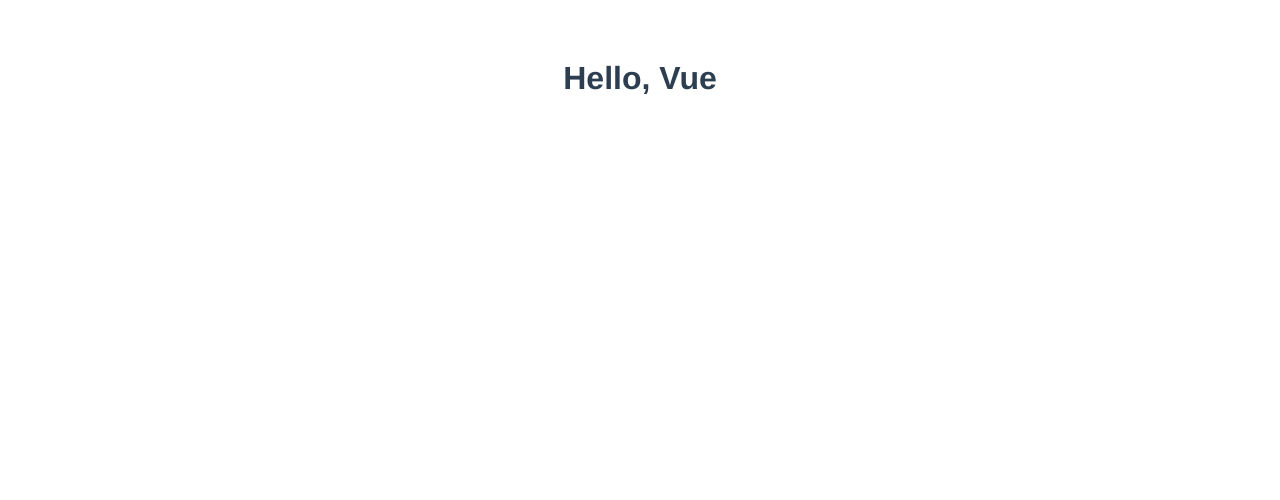
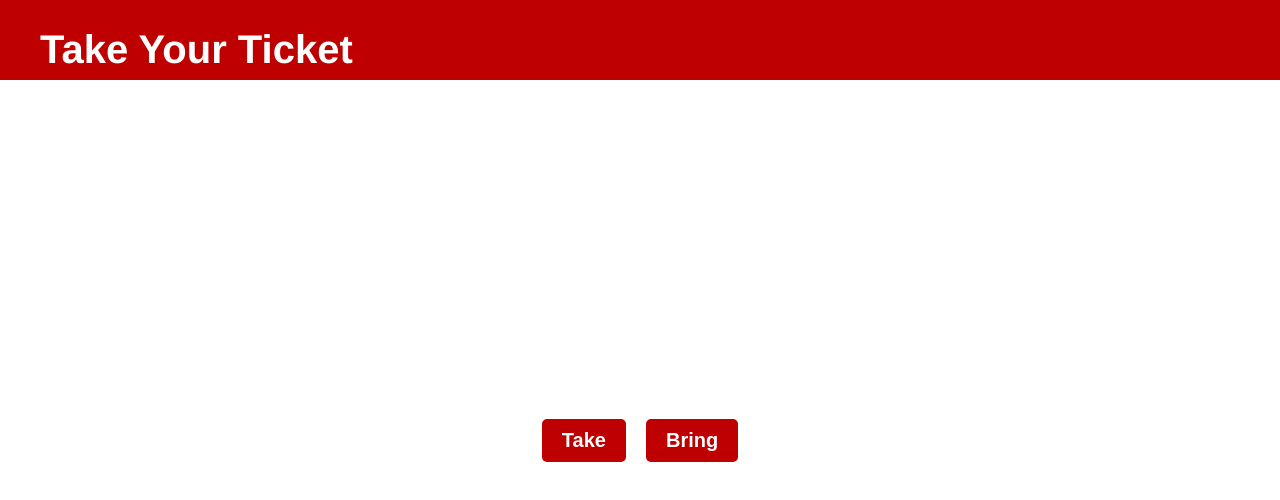
Before and after one commit to a-honey/take-your-ticket, a Vue app: page / in a window 1280 px wide. Shown: the top 500 px of the page. Built offline with nearby package versions, Linux system fonts and the light colour scheme.

Commit message:
:sparkles: Chore: 기본 vue template 셋팅

```diff
--- a/src/App.vue
+++ b/src/App.vue
@@ -10,4 +10,39 @@
 };
 </script>
 
-<style></style>
+<style>
+#app {
+  font-family: Avenir, Helvetica, Arial, sans-serif;
+  -webkit-font-smoothing: antialiased;
+  -moz-osx-font-smoothing: grayscale;
+  text-align: center;
+  color: #2c3e50;
+}
+
+body {
+  margin: 0;
+  padding: 0;
+  box-sizing: border-box;
+}
+
+header {
+  background-color: rgb(191, 0, 0);
+  height: 10vh;
+  display: flex;
+  padding: 0 40px;
+  font-size: 20px;
+  align-content: center;
+  color: white;
+}
+
+main {
+  display: flex;
+  justify-content: center;
+  align-items: center;
+  height: 90vh;
+}
+
+form {
+  display: flex;
+}
+</style>
--- a/src/components/main/Main.vue
+++ b/src/components/main/Main.vue
@@ -1,5 +1,15 @@
 <template>
-  <h1>Hello, Vue</h1>
+  <header>
+    <h1>Take Your Ticket</h1>
+  </header>
+  <main>
+    <div>
+      <div class="btns">
+        <button>Take</button>
+        <button type="button">Bring</button>
+      </div>
+    </div>
+  </main>
 </template>
 
 <script>
@@ -13,12 +23,70 @@
 </script>
 
 <style>
-#app {
-  font-family: Avenir, Helvetica, Arial, sans-serif;
-  -webkit-font-smoothing: antialiased;
-  -moz-osx-font-smoothing: grayscale;
-  text-align: center;
-  color: #2c3e50;
-  margin-top: 60px;
+form {
+  background-color: #ededed;
+  border-radius: 5px;
+  width: 40vw;
+  padding: 30px 100px;
+  height: 70vh;
+  display: flex;
+  flex-direction: column;
+  justify-content: center;
+  align-items: end;
+  gap: 20px;
+}
+
+.formContainer {
+  width: 100%;
+  display: flex;
+  justify-content: space-between;
+}
+
+.imgContainer,
+.contentContainer {
+  display: flex;
+  flex-direction: column;
+}
+
+.imgBox > img {
+  width: 300px;
+  height: 400px;
+  background-color: #d8d8d8;
+  margin-bottom: 20px;
+}
+
+.contentContainer {
+  gap: 20px;
+}
+
+.contentContainer > input {
+  width: 400px;
+  height: 40px;
+  padding: 10px;
+  background-color: #d8d8d8;
+  border: 0;
+}
+
+textarea {
+  width: 400px;
+  height: 200px;
+  padding: 10px;
+  background-color: #d8d8d8;
+  border: 0;
+}
+
+button {
+  padding: 10px 20px;
+  background-color: rgb(191, 0, 0);
+  border: 0;
+  color: white;
+  font-weight: 700;
+  border-radius: 5px;
+  font-size: 20px;
+}
+
+.btns {
+  display: flex;
+  gap: 20px;
 }
 </style>
--- /dev/null
+++ b/src/components/ticket/Ticket.vue
@@ -0,0 +1,84 @@
+<template>
+  <header>
+    <h1>Take Your Ticket</h1>
+  </header>
+  <main>
+    <div class="Container">
+      <div class="imgContainer">
+        <img src="" alt="" />
+      </div>
+      <div class="ticketContainer">
+        <label class="items">TAKE YOUR TICKET</label>
+        <div class="items">그리스인 조르바</div>
+        <div class="items">니코스 카잔차키스</div>
+        <div class="items">*****</div>
+        <div class="items">#조르바 #자유 #히피 #열린책들</div>
+        <div class="results items">
+          <div>interested</div>
+          <div>4.5</div>
+          <div>춤</div>
+        </div>
+      </div>
+    </div>
+    <div class="btns">
+      <button>Save</button>
+      <button>Back</button>
+    </div>
+  </main>
+</template>
+
+<script>
+export default {
+  name: "MainPage",
+  components: {},
+  mounted() {
+    console.log("마운트됨");
+  },
+};
+</script>
+
+<style>
+main {
+  flex-direction: column;
+  gap: 40px;
+}
+.Container {
+  display: flex;
+  gap: 40px;
+}
+.ticketContainer,
+.imgContainer {
+  width: 400px;
+  height: 600px;
+  padding: 20px;
+  background-color: #ededed;
+}
+
+.ticketContainer {
+  display: grid;
+  grid-template-rows: 0.5fr 1fr 1fr 1fr 2fr 1fr;
+  gap: 10px;
+}
+
+.items {
+  background-color: #d8d8d8;
+}
+.results {
+  display: grid;
+  grid-template-columns: 1fr 1fr 1fr;
+}
+button {
+  padding: 10px 20px;
+  background-color: rgb(191, 0, 0);
+  border: 0;
+  color: white;
+  font-weight: 700;
+  border-radius: 5px;
+  font-size: 20px;
+}
+
+.btns {
+  display: flex;
+  gap: 20px;
+}
+</style>
--- a/src/router/index.js
+++ b/src/router/index.js
@@ -1,8 +1,11 @@
 import MainPage from "@/components/main/Main";
+import TicketPage from "@/components/ticket/Ticket";
 import { createRouter, createWebHistory } from "vue-router";
 
-const routes = [{ path: "/", name: "MainPage", component: MainPage }];
-
+const routes = [
+  { path: "/", name: "MainPage", component: MainPage },
+  { path: "/ticket", name: "TicketPage", component: TicketPage },
+];
 const router = createRouter({
   history: createWebHistory(),
   routes,
```
Also changed, not shown: 2 other files (tests, documents, lock files or other folders).
